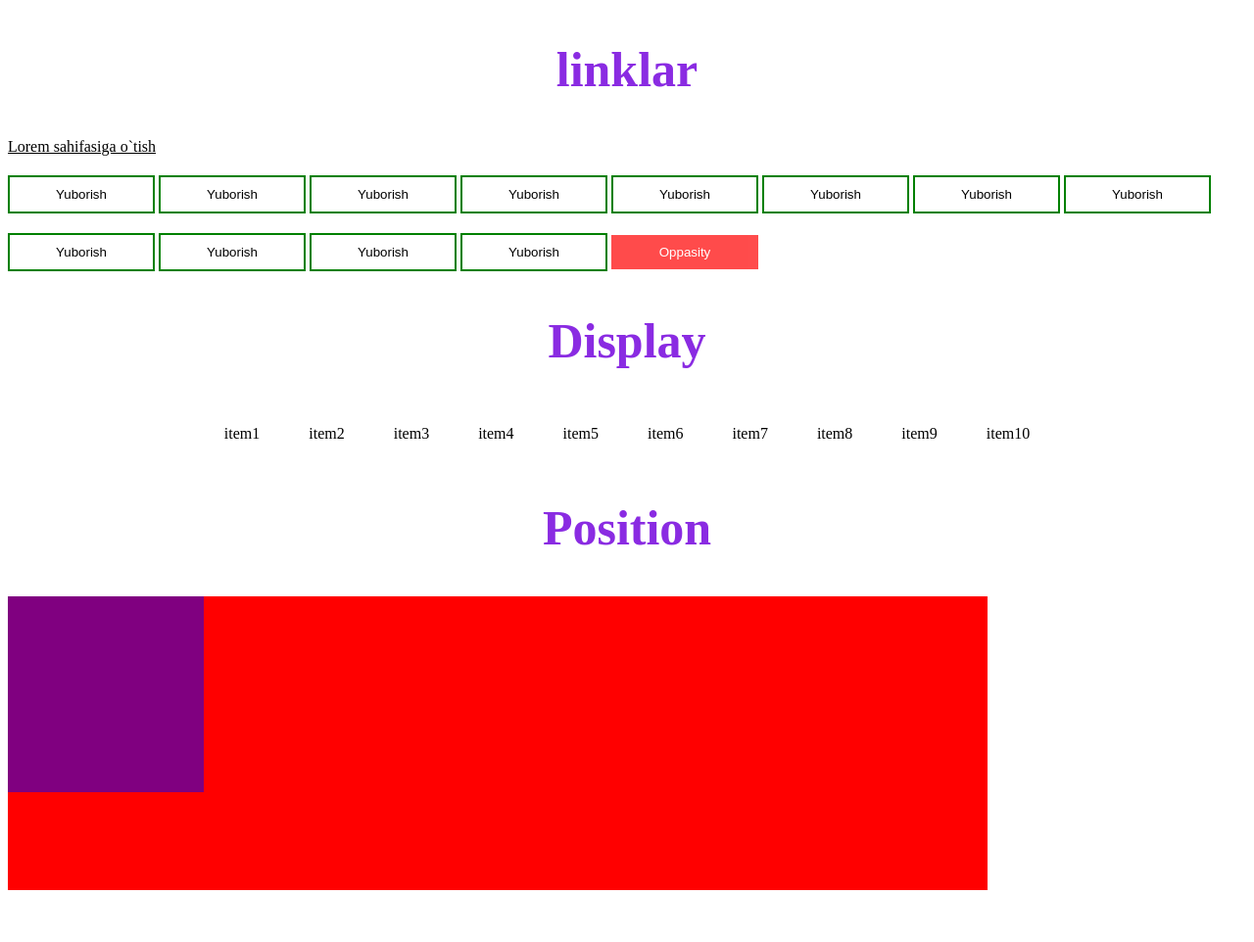
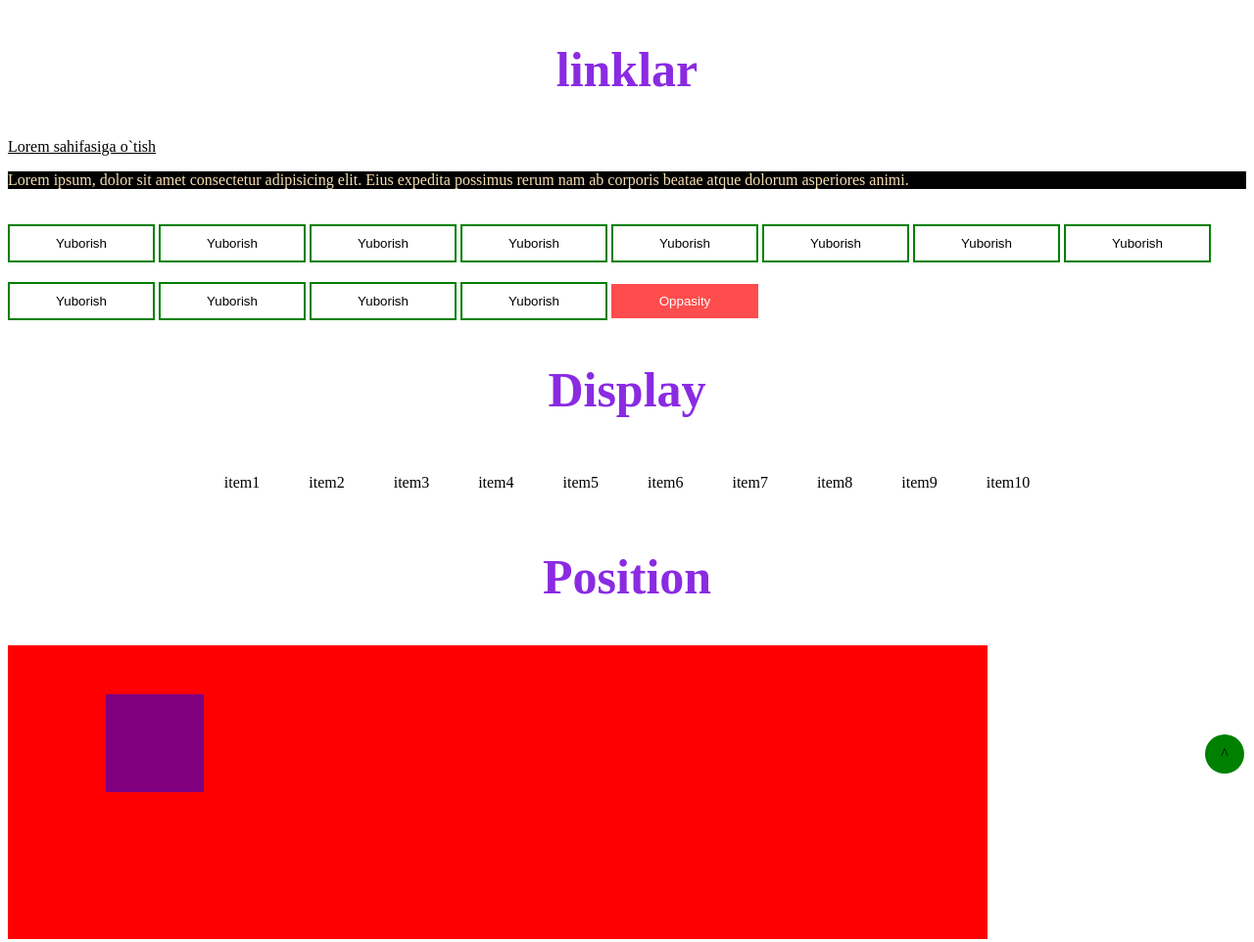
Before and after one commit to ziyadem/g7-2-month-11-lesson, a plain HTML site: page index.html in a window 1280 px wide. Shown: the whole page at 98% size. Before the commit the page ends 917 px from the top, so only its background shows below. Drawn offline with Linux system fonts and the light colour scheme.

Commit message:
qwertyuio

```diff
--- a/css/main.css
+++ b/css/main.css
@@ -7,11 +7,11 @@
     display: block;
 }
 .link1:hover{
-    color: gray;
-}
-.link1:visited{
     color: red;
 }
+/* .link1:visited{
+    color: red;
+} */
 .link1:active{
     color: yellow;
 }
@@ -58,9 +58,31 @@
     width: 1000px;
     height: 300px;
     background-color: red;
+    position: relative;
 }
 .div2{
-    width: 200px;
-    height: 200px;
+    width: 100px;
+    height: 100px;
     background-color: purple;
+    position: absolute;
+    top: 50px;
+    left: 100px;
 }
+.stiky{
+    color: wheat;
+    background-color: black;
+    position: sticky;
+    top: 10px;
+}
+.fixsed{
+    width: 40px;
+    height: 40px;
+    background-color: green;
+    border-radius: 50%;
+    display: flex;
+    justify-content: center;
+    align-items: center;
+    position: fixed;
+    bottom: 10px;
+    right: 10px;
+}
--- a/index.html
+++ b/index.html
@@ -9,6 +9,7 @@
 <body>
     <h2 style="text-align: center;color: blueviolet;font-size: 50px;">linklar</h2>
     <a href="./lorem.html" target="_blank" class="link1">Lorem sahifasiga o`tish</a>
+    <p class="stiky">Lorem ipsum, dolor sit amet consectetur adipisicing elit. Eius expedita possimus rerum nam ab corporis beatae atque dolorum asperiores animi.</p>
     <button class="btn">Yuborish</button>
     <button class="btn">Yuborish</button>
     <button class="btn">Yuborish</button>
@@ -39,6 +40,6 @@
     <div class="div1">
         <div class="div2"></div>
     </div>
-
+<div class="fixsed"><p>^</p></div>
 </body>
 </html>
```
Also changed, not shown: lorem.html (+1 -1 lines).
